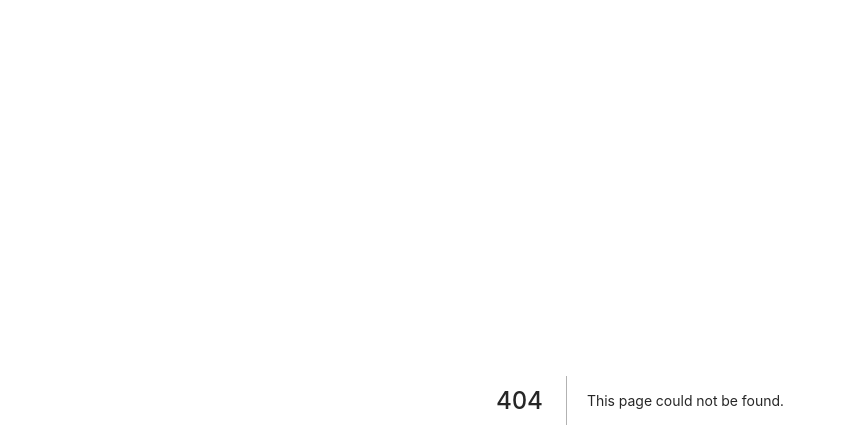
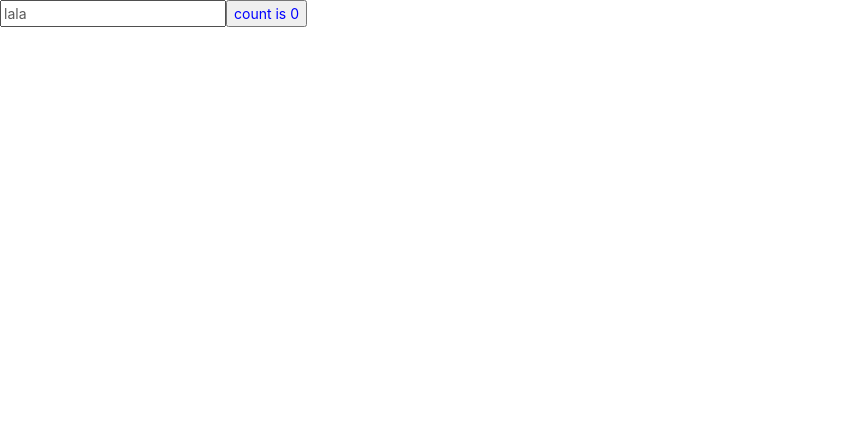
Before and after one commit to wangjunw/github-next, a Next.js app: page /b in a window 1280 px wide. Before the commit this address had no page. Shown: the top 448 px of the page, without its empty margins (0-846 px from the left). Built offline with nearby package versions, Linux system fonts and the light colour scheme.

Commit message:
hock优化

```diff
--- /dev/null
+++ b/pages/b.js
@@ -0,0 +1,49 @@
+/**
+ * 使用hock常用的优化
+ */
+
+import { useMemo, memo, useCallback, useReducer, useState } from "react";
+
+const countReducer = (state, action) => {
+  switch (action.type) {
+    case "add":
+      return state + 1;
+    default:
+      return state;
+  }
+};
+const B = () => {
+  const [count, dispatchCount] = useReducer(countReducer, 0);
+  const [name, setName] = useState("lala");
+  const config = useMemo(
+    () => ({
+      color: count > 3 ? "red" : "blue",
+      text: `count is ${count}`
+    }),
+    [count]
+  );
+  const handleCilck = useCallback(() => dispatchCount({ type: "add" }), []);
+  return (
+    <div>
+      <input
+        value={name}
+        onChange={e => {
+          setName(e.target.value);
+        }}
+      />
+      <Child config={config} onButtonClick={handleCilck}></Child>
+    </div>
+  );
+};
+const Child = memo(config => {
+  console.log("渲染");
+  return (
+    <button
+      onClick={config.onButtonClick}
+      style={{ color: config.config.color }}
+    >
+      {config.config.text}
+    </button>
+  );
+});
+export default B;
```
Also changed, not shown: pages/comp.js (+22 -4 lines), pages/index.js (+10 -7 lines).
